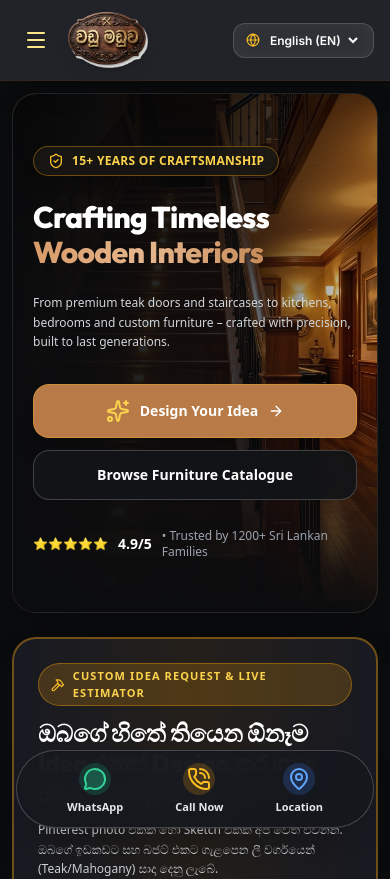
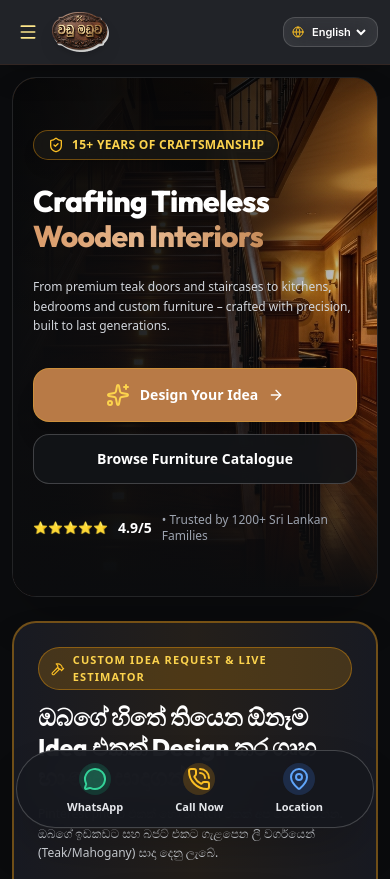
Before and after one commit to DishmiDahara/Vadu-Maduwa-Carpentry-System, a React (Vite) app in the folder woodcraftpro-frontend/: page / in a window 390 px wide. Shown: the top 879 px of the page. Built offline with nearby package versions, Linux system fonts and the light colour scheme; a web font is replaced by a local one.

Commit message:
Optimize CustomOrderPage & Navbar for mobile responsiveness

```diff
--- a/woodcraftpro-frontend/src/components/Navbar.jsx
+++ b/woodcraftpro-frontend/src/components/Navbar.jsx
@@ -8,7 +8,7 @@ export default function Navbar({ activeTab, setActiveTab, onOpenInquiry, adminUs
   const [isMobileMenuOpen, setIsMobileMenuOpen] = useState(false);
 
   const navItems = [
-    { id: 'custom-order', label: `✨ ${t('customIdeaNav')}`, action: 'custom-order', highlight: true },
+    { id: 'custom-order', label: ` ${t('customIdeaNav')}`, action: 'custom-order', highlight: true },
     { id: 'catalog', label: `${t('catalog')} ▾`, action: 'catalog' },
     { id: 'gallery', label: t('projects'), action: 'gallery' },
     { id: 'services', label: t('aboutUs'), action: 'services' },
@@ -22,17 +22,17 @@ export default function Navbar({ activeTab, setActiveTab, onOpenInquiry, adminUs
 
   return (
     <header className="sticky top-0 z-50 bg-[#16181D]/95 backdrop-blur-xl border-b border-amber-900/20 text-white shadow-xl transition-all">
-      <div className="max-w-7xl mx-auto px-4 sm:px-6 lg:px-8 h-20 sm:h-22 flex items-center justify-between">
+      <div className="max-w-7xl mx-auto px-3 sm:px-6 lg:px-8 h-16 sm:h-20 flex items-center justify-between">
 
         {/* Left Section: Brand Logo & Mobile Menu Toggle */}
-        <div className="flex items-center gap-3">
+        <div className="flex items-center gap-2 sm:gap-3">
           {/* Mobile Hamburger Toggle */}
           <button
             onClick={() => setIsMobileMenuOpen(!isMobileMenuOpen)}
-            className="md:hidden p-2 text-amber-200 hover:text-white hover:bg-amber-900/30 rounded-xl transition-colors"
+            className="md:hidden p-1.5 text-amber-200 hover:text-white hover:bg-amber-900/30 rounded-xl transition-colors"
             aria-label="Toggle Navigation Menu"
           >
-            {isMobileMenuOpen ? <X className="w-6 h-6" /> : <Menu className="w-6 h-6" />}
+            {isMobileMenuOpen ? <X className="w-5 h-5" /> : <Menu className="w-5 h-5" />}
           </button>
 
           {/* Brand Logo Plaque */}
@@ -43,7 +43,7 @@ export default function Navbar({ activeTab, setActiveTab, onOpenInquiry, adminUs
             <img
               src={logoImg}
               alt="වඩු මඩුව Carpentry Workshop"
-              className="h-14 sm:h-16 md:h-18 w-auto object-contain group-hover:scale-105 transition-transform drop-shadow-lg"
+              className="h-10 sm:h-14 md:h-16 w-auto object-contain group-hover:scale-105 transition-transform drop-shadow-lg"
             />
           </div>
         </div>
@@ -54,11 +54,10 @@ export default function Navbar({ activeTab, setActiveTab, onOpenInquiry, adminUs
             <button
               key={item.id}
               onClick={() => handleNavClick(item.action)}
-              className={`px-3.5 py-1.5 text-sm font-medium transition-all rounded-xl ${
-                activeTab === item.action
+              className={`px-3.5 py-1.5 text-sm font-medium transition-all rounded-xl ${activeTab === item.action
                   ? 'text-amber-400 font-semibold bg-white/10'
                   : 'text-gray-200 hover:text-white hover:bg-white/5'
-              }`}
+                }`}
             >
               {item.label}
             </button>
@@ -66,19 +65,19 @@ export default function Navbar({ activeTab, setActiveTab, onOpenInquiry, adminUs
         </nav>
 
         {/* Right Actions & Language Selector Dropdown */}
-        <div className="flex items-center gap-2 sm:gap-3">
+        <div className="flex items-center gap-1.5 sm:gap-3">
 
           {/* Trilingual Language Selector Pill (Mockup Match) */}
-          <div className="flex items-center bg-white/10 hover:bg-white/15 px-3 py-1.5 rounded-xl border border-white/15 text-xs font-semibold text-white backdrop-blur-md transition-all">
-            <Globe className="w-3.5 h-3.5 text-amber-400 mr-1.5" />
+          <div className="flex items-center bg-white/10 hover:bg-white/15 px-2 py-1 sm:px-3 sm:py-1.5 rounded-xl border border-white/15 text-[11px] sm:text-xs font-semibold text-white backdrop-blur-md transition-all">
+            <Globe className="w-3 h-3 sm:w-3.5 sm:h-3.5 text-amber-400 mr-1 sm:mr-1.5" />
             <select
               value={lang}
               onChange={(e) => setLang(e.target.value)}
-              className="bg-transparent text-white font-semibold outline-none cursor-pointer pr-1 py-0.5 text-xs"
+              className="bg-transparent text-white font-semibold outline-none cursor-pointer pr-0.5 py-0.5 text-[11px] sm:text-xs"
             >
-              <option value="EN" className="bg-[#1C1F26] text-white">English (EN)</option>
-              <option value="SI" className="bg-[#1C1F26] text-white">සිංහල (SI)</option>
-              <option value="TA" className="bg-[#1C1F26] text-white">தமிழ் (TA)</option>
+              <option value="EN" className="bg-[#1C1F26] text-white">English</option>
+              <option value="SI" className="bg-[#1C1F26] text-white">සිංහල</option>
+              <option value="TA" className="bg-[#1C1F26] text-white">தமிழ்</option>
             </select>
           </div>
 
@@ -94,11 +93,10 @@ export default function Navbar({ activeTab, setActiveTab, onOpenInquiry, adminUs
             <div className="flex items-center gap-1.5">
               <button
                 onClick={() => handleNavClick('admin-dashboard')}
-                className={`flex items-center gap-2 px-3 py-1.5 sm:px-3.5 sm:py-2 rounded-full text-xs font-semibold transition-all border ${
-                  activeTab === 'admin-dashboard'
+                className={`flex items-center gap-2 px-3 py-1.5 sm:px-3.5 sm:py-2 rounded-full text-xs font-semibold transition-all border ${activeTab === 'admin-dashboard'
                     ? 'bg-[#1C1F26] text-white border-[#1C1F26]'
                     : 'bg-amber-50 text-[#8B4513] border-amber-200 hover:bg-amber-100'
-                }`}
+                  }`}
               >
                 <UserCheck className="w-4 h-4" />
                 <span className="hidden sm:inline">{t('adminDesk')}</span>
@@ -132,11 +130,10 @@ export default function Navbar({ activeTab, setActiveTab, onOpenInquiry, adminUs
               <button
                 key={item.id}
                 onClick={() => handleNavClick(item.id)}
-                className={`w-full text-left px-4 py-3 rounded-xl text-base font-semibold transition-all flex items-center justify-between ${
-                  activeTab === item.id
+                className={`w-full text-left px-4 py-3 rounded-xl text-base font-semibold transition-all flex items-center justify-between ${activeTab === item.id
                     ? 'bg-amber-50 text-[#C68B59] border border-amber-200/60'
                     : 'text-gray-700 hover:bg-gray-50'
-                }`}
+                  }`}
               >
                 <span>{item.label}</span>
                 <span className="text-xs text-gray-400">➔</span>
--- a/woodcraftpro-frontend/src/pages/CustomOrderPage.jsx
+++ b/woodcraftpro-frontend/src/pages/CustomOrderPage.jsx
@@ -288,35 +288,36 @@ export default function CustomOrderPage({ setActiveTab }) {
     <div className="bg-[#090A0F] text-gray-100 font-sans min-h-screen pb-24 selection:bg-amber-500 selection:text-black">
 
       {/* ========================================================
-          1. TOP STEPPER PROCESS BAR (Exact Mockup Match)
+          1. TOP STEPPER PROCESS BAR (Exact Mockup Match & Mobile Responsive)
          ======================================================== */}
-      <div className="bg-[#12141D] border-b border-white/10 sticky top-20 z-40 shadow-xl backdrop-blur-xl bg-opacity-95">
-        <div className="max-w-7xl mx-auto px-4 sm:px-6 lg:px-8 py-3.5 flex flex-col md:flex-row items-center justify-between gap-4">
+      <div className="bg-[#12141D] border-b border-white/10 sticky top-16 sm:top-20 z-40 shadow-xl backdrop-blur-xl bg-opacity-95">
+        <div className="max-w-7xl mx-auto px-3 sm:px-6 lg:px-8 py-2.5 sm:py-3.5 flex flex-col md:flex-row items-center justify-between gap-3">
 
-          {/* 5 Numbered Step Nodes */}
-          <div className="flex items-center gap-2 sm:gap-6 overflow-x-auto w-full md:w-auto no-scrollbar py-1">
+          {/* 5 Numbered Step Nodes (Touch Scrollable on Mobile) */}
+          <div className="flex items-center gap-1.5 sm:gap-4 overflow-x-auto w-full md:w-auto no-scrollbar py-0.5">
             {[
-              { num: 1, label: 'Choose Furniture', icon: '🪑' },
-              { num: 2, label: 'Wood Type', icon: '🌲' },
-              { num: 3, label: 'Upload Photo', icon: '☁️' },
-              { num: 4, label: 'Measurements', icon: '📏' },
-              { num: 5, label: 'Contact Details', icon: '👤' }
+              { num: 1, label: 'Choose Furniture', shortLabel: '1. Furniture', icon: '🪑' },
+              { num: 2, label: 'Wood Type', shortLabel: '2. Wood', icon: '🌲' },
+              { num: 3, label: 'Upload Photo', shortLabel: '3. Upload', icon: '☁️' },
+              { num: 4, label: 'Measurements', shortLabel: '4. Measure', icon: '📏' },
+              { num: 5, label: 'Contact Details', shortLabel: '5. Contact', icon: '👤' }
             ].map((st) => (
               <button
                 key={st.num}
                 onClick={() => setActiveStep(st.num)}
-                className={`flex items-center gap-2 px-3 py-1.5 rounded-full text-xs font-semibold transition-all shrink-0 cursor-pointer ${
+                className={`flex items-center gap-1.5 sm:gap-2 px-2.5 py-1 sm:px-3 sm:py-1.5 rounded-full text-[11px] sm:text-xs font-semibold transition-all shrink-0 cursor-pointer whitespace-nowrap ${
                   activeStep === st.num
                     ? 'bg-amber-500/20 text-amber-300 border border-amber-500/60 shadow-lg shadow-amber-950/40 font-bold'
                     : 'text-gray-400 hover:text-gray-200 hover:bg-white/5'
                 }`}
               >
-                <div className={`w-6 h-6 rounded-full flex items-center justify-center text-xs font-bold ${
+                <div className={`w-5 h-5 sm:w-6 sm:h-6 rounded-full flex items-center justify-center text-[10px] sm:text-xs font-bold ${
                   activeStep === st.num ? 'bg-amber-500 text-black' : 'bg-white/10 text-gray-300'
                 }`}>
                   {st.num}
                 </div>
-                <span>{st.label}</span>
+                <span className="hidden sm:inline">{st.label}</span>
+                <span className="sm:hidden">{st.shortLabel}</span>
               </button>
             ))}
           </div>
@@ -915,9 +916,29 @@ export default function CustomOrderPage({ setActiveTab }) {
 
 
       {/* ========================================================
-          3. FLOATING WHATSAPP SUPPORT WIDGET (BOTTOM-RIGHT)
+          3. STICKY MOBILE BOTTOM ESTIMATE BAR (Mobile Screens Only)
          ======================================================== */}
-      <div className="fixed bottom-6 right-6 z-50 flex items-center gap-3 animate-bounce-slow">
+      <div className="lg:hidden fixed bottom-0 left-0 right-0 z-40 bg-[#12141D]/95 backdrop-blur-xl border-t border-white/20 p-3 px-4 flex items-center justify-between shadow-2xl">
+        <div>
+          <span className="text-[10px] text-gray-400 block font-semibold uppercase">Estimated Total</span>
+          <span className="text-base font-extrabold text-amber-400 font-heading">LKR {estimatedTotal.toLocaleString()}</span>
+        </div>
+
+        <button
+          type="button"
+          onClick={sendWhatsAppEstimate}
+          className="bg-emerald-600 hover:bg-emerald-500 text-white px-4 py-2 rounded-xl text-xs font-bold shadow-lg flex items-center gap-2 transition-all active:scale-95 cursor-pointer"
+        >
+          <MessageCircle className="w-4 h-4" />
+          <span>WhatsApp Quote</span>
+        </button>
+      </div>
+
+
+      {/* ========================================================
+          4. FLOATING WHATSAPP SUPPORT WIDGET (BOTTOM-RIGHT)
+         ======================================================== */}
+      <div className="fixed bottom-16 sm:bottom-6 right-4 sm:right-6 z-50 flex items-center gap-3 animate-bounce-slow">
 
         {/* Support Speech Bubble */}
         <div className="bg-[#12141C] border border-amber-500/40 px-3.5 py-2 rounded-2xl shadow-2xl text-xs text-white hidden sm:flex items-center gap-2.5 border-l-4 border-l-amber-500">
@@ -935,10 +956,10 @@ export default function CustomOrderPage({ setActiveTab }) {
         {/* Green WhatsApp FAB Button */}
         <button
           onClick={sendWhatsAppEstimate}
-          className="w-14 h-14 rounded-full bg-emerald-500 hover:bg-emerald-400 text-white shadow-2xl flex items-center justify-center transition-all hover:scale-110 active:scale-95 cursor-pointer ring-4 ring-emerald-500/30"
+          className="w-12 h-12 sm:w-14 sm:h-14 rounded-full bg-emerald-500 hover:bg-emerald-400 text-white shadow-2xl flex items-center justify-center transition-all hover:scale-110 active:scale-95 cursor-pointer ring-4 ring-emerald-500/30"
           title="Chat on WhatsApp"
         >
-          <MessageCircle className="w-7 h-7 fill-white" />
+          <MessageCircle className="w-6 h-6 sm:w-7 sm:h-7 fill-white" />
         </button>
 
       </div>
```
